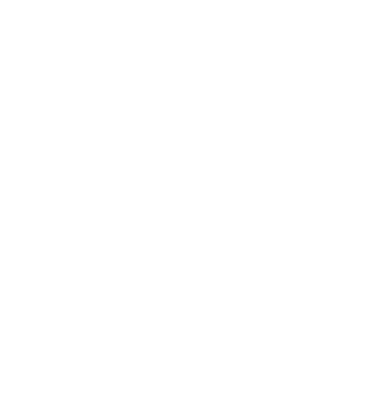
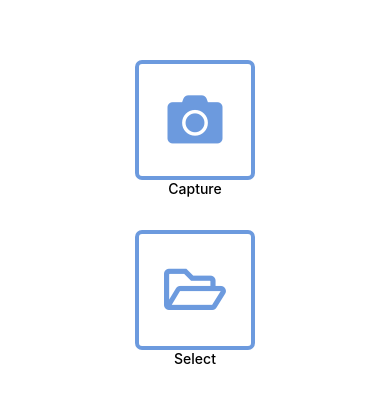
Before and after one commit to fiixed/RNImageCompressor, a React Native app: screen / in a window 390 px wide. Shown: the part 217-620 px from the top of the page. Built offline with nearby package versions, Linux system fonts and the light colour scheme.

Commit message:
icons and basic skeleton

```diff
--- a/app/screens/Home.tsx
+++ b/app/screens/Home.tsx
@@ -1,15 +1,58 @@
-/* eslint-disable react/self-closing-comp */
 import {FC} from 'react';
-import {StyleSheet, View} from 'react-native';
+import {StyleSheet, Text, TouchableOpacity, View} from 'react-native';
+import Icon from 'react-native-vector-icons/FontAwesome5';
 
 interface Props {}
+const Home: FC<Props> = (): JSX.Element => {
+  return (
+    <View style={styles.container}>
+      {/* Image Capture button */}
+      <View style={styles.btnContainer}>
+        <TouchableOpacity style={styles.button}>
+          <Icon style={styles.icon} name="camera" />
+        </TouchableOpacity>
+        <Text style={styles.btnLabel}>Capture</Text>
+      </View>
 
-const Home: FC<Props> = (): JSX.Element => {
-  return <View style={styles.container}></View>;
+      {/* Image Select Button */}
+      <View style={styles.btnContainer}>
+        <TouchableOpacity style={styles.button}>
+          <Icon style={styles.icon} name="folder-open" />
+        </TouchableOpacity>
+        <Text style={styles.btnLabel}>Select</Text>
+      </View>
+    </View>
+  );
 };
 
 const styles = StyleSheet.create({
-  container: {},
+  container: {
+    flex: 1,
+    justifyContent: 'center',
+    alignItems: 'center',
+  },
+  btnContainer: {
+    width: 120,
+    height: 120,
+    marginVertical: 25,
+  },
+  button: {
+    width: '100%',
+    height: '100%',
+    borderWidth: 4,
+    borderColor: '#6C9ADE',
+    borderRadius: 7,
+    alignItems: 'center',
+    justifyContent: 'center',
+  },
+  btnLabel: {
+    textAlign: 'center',
+    fontWeight: '500',
+  },
+  icon: {
+    color: '#6C9ADE',
+    fontSize: 55,
+  },
 });
 
 export default Home;
--- a/package.json
+++ b/package.json
@@ -11,7 +11,8 @@
   },
   "dependencies": {
     "react": "18.2.0",
-    "react-native": "0.72.4"
+    "react-native": "0.72.4",
+    "react-native-vector-icons": "^10.0.0"
   },
   "devDependencies": {
     "@babel/core": "^7.20.0",
@@ -21,6 +22,7 @@
     "@react-native/metro-config": "^0.72.11",
     "@tsconfig/react-native": "^3.0.0",
     "@types/react": "^18.0.24",
+    "@types/react-native-vector-icons": "^6.4.14",
     "@types/react-test-renderer": "^18.0.0",
     "babel-jest": "^29.2.1",
     "eslint": "^8.19.0",
```
Also changed, not shown: 3 other files (tests, documents, lock files or other folders).
